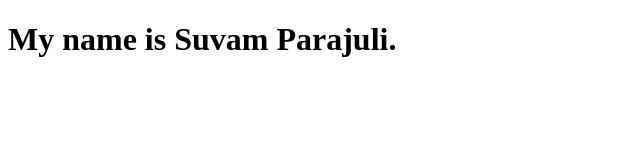
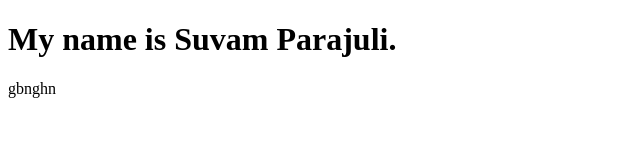
Before and after one commit to SuvamParajuli/abc, a plain HTML site: page index.html in a window 1280 px wide. Shown: the full height of the page, 0-640 px from the left. Drawn offline with Linux system fonts and the light colour scheme.

Commit message:
Update index.html

```diff
--- a/index.html
+++ b/index.html
@@ -7,5 +7,6 @@
 </head>
 <body>
     <h1>My name is Suvam Parajuli.</h1>
+    gbnghn
 </body>
 </html>
```
